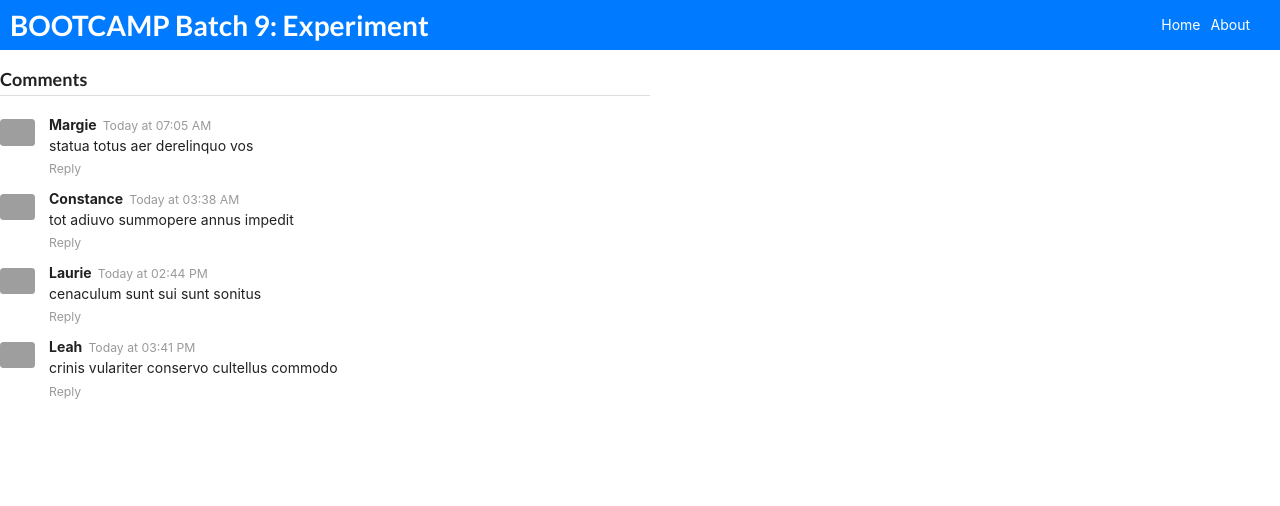
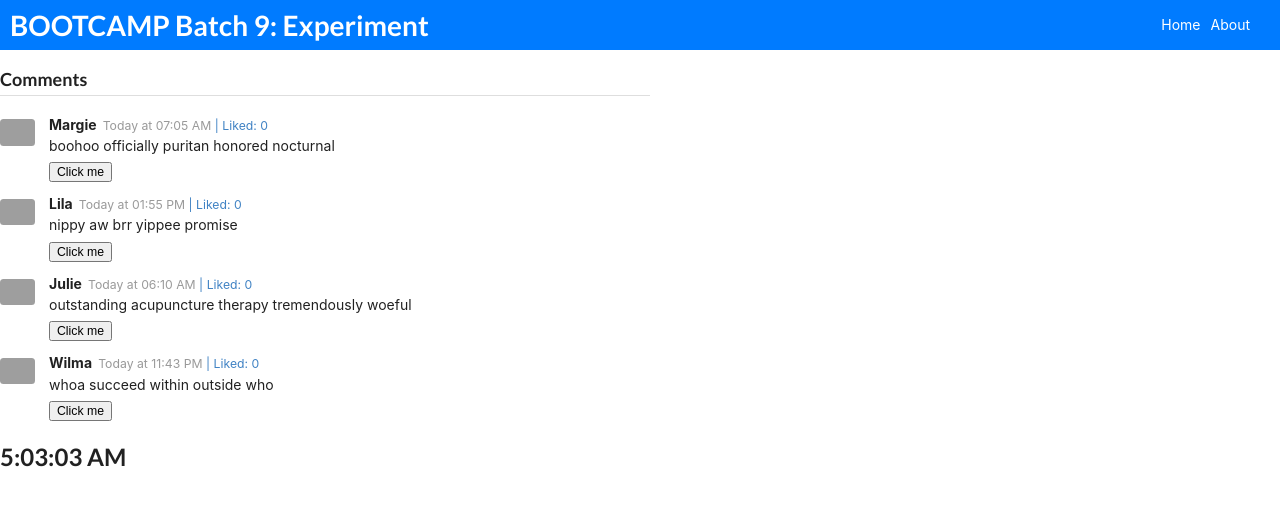
Before and after one commit to irniadryani/Pertemuan12---React-Image-Search-Using-Ref-and-MaterialUI, a React (Create React App) app: page / in a window 1280 px wide. Shown: the top 506 px of the page. Built offline with nearby package versions, Linux system fonts and the light colour scheme; grey boxes are pictures that could not be loaded.

Commit message:
feat: add clock component

```diff
--- a/src/App.js
+++ b/src/App.js
@@ -2,6 +2,7 @@ import './App.css';
 import Navbar from "./components/Navbar"
 import Content from "./components/Content"
 import ListComment from './components/ListComment';
+import Clock from './components/Clock';
 
 function App() {
   return (
@@ -10,6 +11,7 @@ function App() {
     <Navbar/>
     <Content/>
     <ListComment/>
+    <Clock/>
    </div>
   );
 }
--- /dev/null
+++ b/src/components/Clock.js
@@ -0,0 +1,37 @@
+import React from "react";
+
+//lifecycle method
+class Clock extends React.Component {
+  constructor(props) {
+    super(props);
+    this.state = { date: new Date() };
+  }
+
+  //memastikan akan memperbarui jam setiap detik
+  tick = () => {
+    this.setState({
+      date: new Date(),
+    });
+  };
+
+  //komponen aktif dalam dom dan akan
+  //menjalankan jam sesuai dengan intervalnya yaitu perdetik
+  componentDidMount() {
+    this.timerID = setInterval(this.tick, 1000);
+  }
+
+  //component tidak digunakan seihngga timer akan berhenti dan ketika dijalankan lagi jam nya sudah realtime
+  componentWillUnmount() {
+    clearInterval(this.timerID);
+  }
+
+  render() {
+    return (
+      <div>
+        <h2>{this.state.date.toLocaleTimeString()}</h2>
+      </div>
+    );
+  }
+}
+
+export default Clock;
--- a/src/components/CommentComponent.js
+++ b/src/components/CommentComponent.js
@@ -2,10 +2,9 @@ import React from "react";
 
 class CommentComponent extends React.Component {
   render() {
-    //mengambil nilai properti dari props untuk digunakan dalam komponen
-    const { avatar, name, day, time, comment } = this.props;
+    const { avatar, name, day, time, comment, like, onLike } = this.props; //menerima variabel dari props
+
     return (
-      //mengatur struktur dalam menampilkan comment
       <div className="comment">
         <a className="avatar">
           <img src={avatar} alt="avatar" />
@@ -14,12 +13,12 @@ class CommentComponent extends React.Component {
           <a className="author">{name}</a>
           <div className="metadata">
             <span className="date">
-              {day} {time}
+              {day} {time} <a>| Liked: {like}</a>
             </span>
           </div>
           <div className="text">{comment}</div>
           <div className="actions">
-            <a className="reply">Reply</a>
+            <button onClick={onLike}>Click me</button>
           </div>
         </div>
       </div>
--- a/src/components/Content.js
+++ b/src/components/Content.js
@@ -1,16 +1,19 @@
 import React from "react";
 
+//halaman content
 export default function content() {
   const message = "hi";
   const data = {
     color: "red",
   };
+
   return (
     <div>
       {/* <h1>This is React</h1> */}
       {/* <h1>{message}</h1>
       <h1>{data.color}</h1>
       <h1>{new Date().toLocaleDateString()}</h1> */}
+      {/* <h2>{new Date().toLocaleTimeString()}.</h2> */}
     </div>
   );
 }
--- a/src/components/ListComment.js
+++ b/src/components/ListComment.js
@@ -4,8 +4,8 @@ import { faker } from "@faker-js/faker";
 
 class ListComment extends React.Component {
   constructor(props) {
-    super(props); //untuk memastikan data terkirim dari parent ke children
-    //membuat data comment meggunakan faker.js
+    super(props);
+    // membuat data comment menggunakan faker.js
     const data = [
       {
         name: faker.person.firstName("female"),
@@ -14,7 +14,8 @@ class ListComment extends React.Component {
         time: faker.date
           .recent()
           .toLocaleTimeString([], { hour: "2-digit", minute: "2-digit" }),
-        comment: faker.lorem.words(5),
+        comment: faker.word.words(5),
+        like: 0,
       },
       {
         name: faker.person.firstName("female"),
@@ -23,7 +24,8 @@ class ListComment extends React.Component {
         time: faker.date
           .recent()
           .toLocaleTimeString([], { hour: "2-digit", minute: "2-digit" }),
-        comment: faker.lorem.words(5),
+        comment: faker.word.words(5),
+        like: 0,
       },
       {
         name: faker.person.firstName("female"),
@@ -32,7 +34,8 @@ class ListComment extends React.Component {
         time: faker.date
           .recent()
           .toLocaleTimeString([], { hour: "2-digit", minute: "2-digit" }),
-        comment: faker.lorem.words(5),
+        comment: faker.word.words(5),
+        like: 0,
       },
       {
         name: faker.person.firstName("female"),
@@ -41,17 +44,26 @@ class ListComment extends React.Component {
         time: faker.date
           .recent()
           .toLocaleTimeString([], { hour: "2-digit", minute: "2-digit" }),
-        comment: faker.lorem.words(5),
+        comment: faker.word.words(5),
+        like: 0,
       },
     ];
 
-    this.state = { comments: data }; //menyimpan data dalam state
+    this.state = { comments: data }; // menyimpan data dalam state
   }
 
+  //function ketika button di klik maka jumlah like akan bertambah
+  handleLike = (index) => {
+    const newComments = [...this.state.comments];
+    newComments[index].like += 1;
+    this.setState({ comments: newComments });
+  };
+
+
   render() {
-    const { comments } = this.state; //mendapatkan data komentar dari state
+    const { comments } = this.state; // mendapatkan data komentar dari state
     return (
-      //menampilkan comment secara dinamis menggunakan komponen CommentComponent
+      //mnemampilkan komentar secara dinamis
       <div className="ui comments">
         <h3 className="ui dividing header">Comments</h3>
         {comments.map((comment, index) => (
@@ -62,6 +74,8 @@ class ListComment extends React.Component {
             day={comment.day}
             time={comment.time}
             comment={comment.comment}
+            like={comment.like}
+            onLike={() => this.handleLike(index)}
           />
         ))}
       </div>
```
